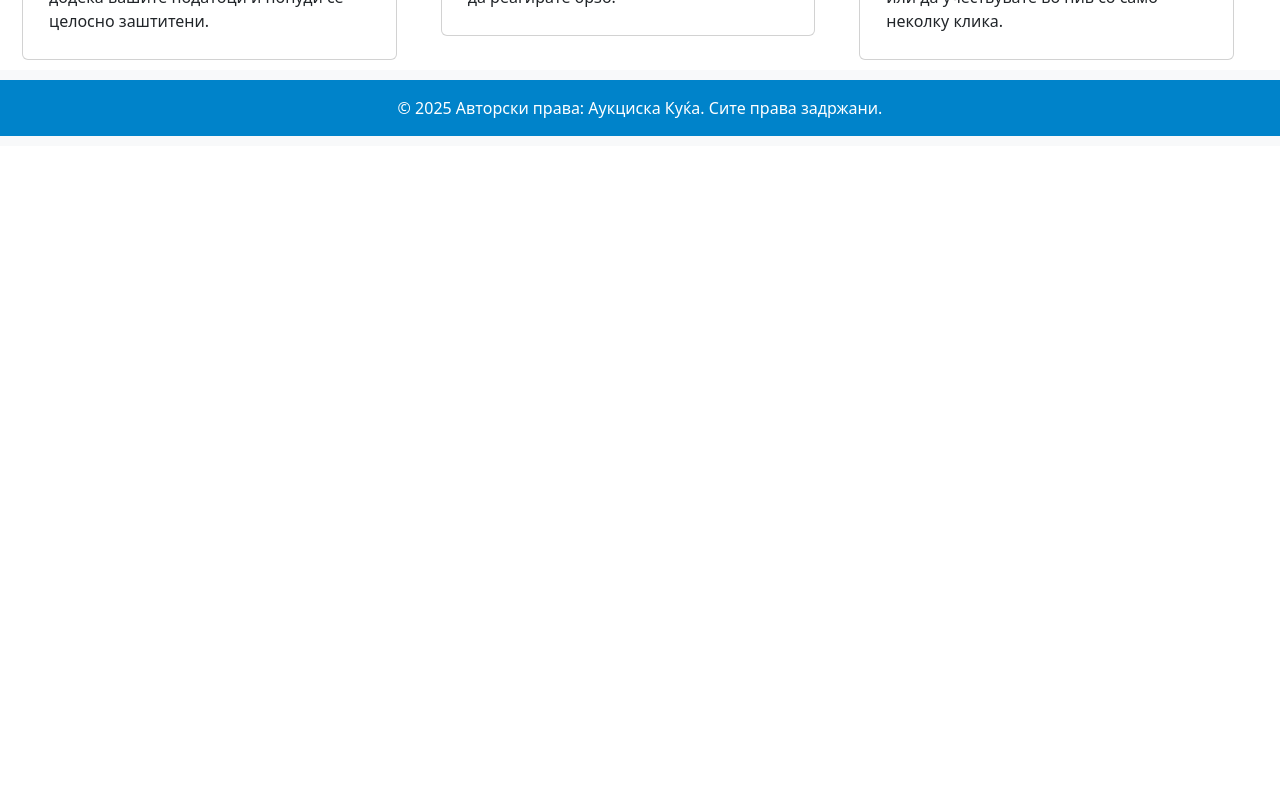
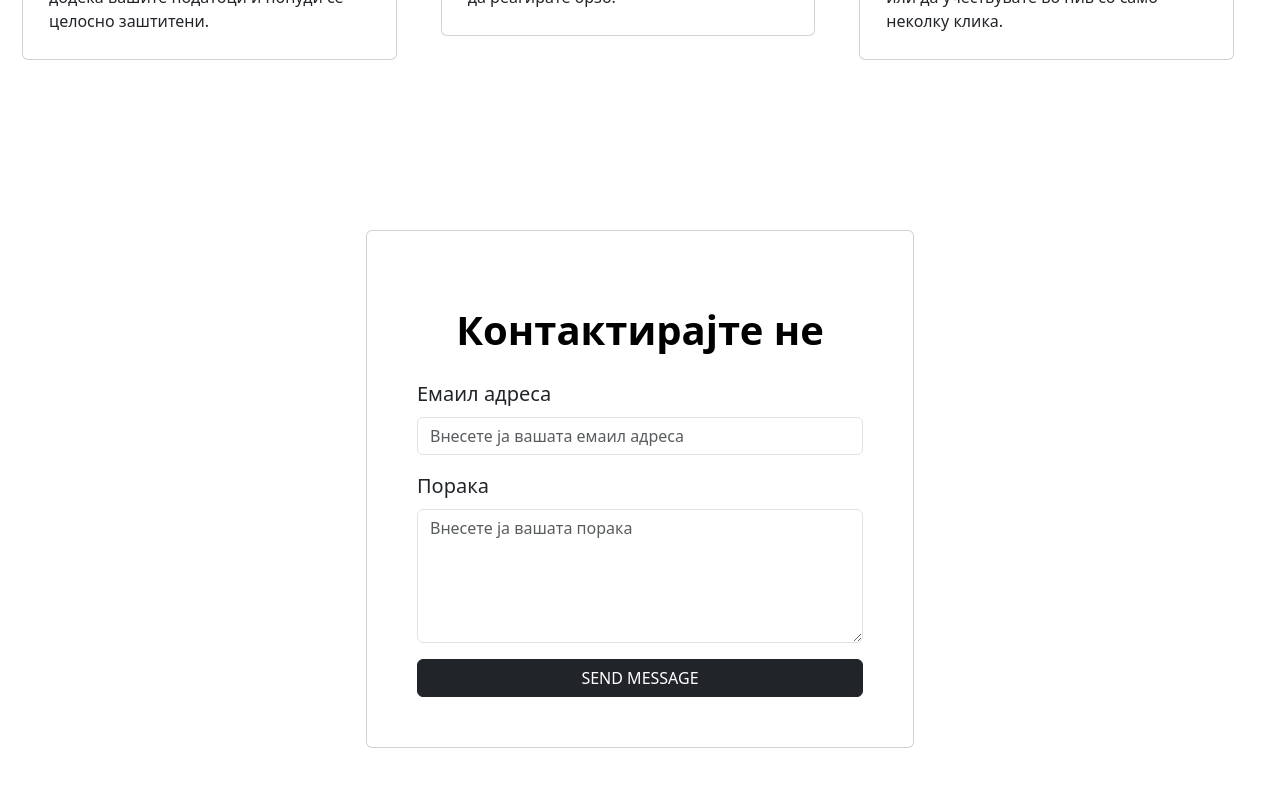
Before and after one commit to martinristow/front-end-auction-house, a React (Vite) app in the folder auction-house/: page / in a window 1280 px wide. Shown: the part 1980-2780 px from the top of the page. Before the commit the page ends 2126 px from the top, so only its background shows below. Built offline with nearby package versions, Linux system fonts and the light colour scheme; sample sign-in values are in the browser's storage.

Commit message:
Added ContactForm

```diff
--- /dev/null
+++ b/auction-house/src/Components/ContactForm.css
@@ -0,0 +1,32 @@
+.center-textt {
+    text-align: center;
+    display: flex;
+    color: #000000;
+    padding: 5px;
+    margin: 20px;
+    justify-content: center;
+    align-items: center;
+    height: 100%;
+    font-weight: bold;
+    font-size: 40px;
+}
+
+.containerForm {
+    width: 60%; /* Постави ширина на 50% */
+    margin: 50px auto; /* Центрирај го контејнерот хоризонтално */
+    padding: 60px; /* Внатрешен простор */
+    box-sizing: border-box; /* Осигурај дека padding се смета во ширината */
+}
+
+
+.button23{
+    width: 100%;
+}
+
+
+.card-form{
+    font-size: 20px;
+    height: 100%;
+    padding: 50px;
+    margin: 50px;
+}
--- /dev/null
+++ b/auction-house/src/Components/ContactForm.jsx
@@ -0,0 +1,36 @@
+import Button from 'react-bootstrap/Button';
+import Form from 'react-bootstrap/Form';
+import Card from 'react-bootstrap/Card';
+import "./ContactForm.css";
+
+function ContactForm() {
+    return (
+        <>
+            <div className="containerForm">
+                <Card className="card-form">
+                    <h1 className="center-textt">Контактирајте не</h1>
+                    <Form>
+                        <Form.Group className="mb-3" controlId="formBasicEmail">
+                            <Form.Label>Емаил адреса</Form.Label>
+                            <Form.Control type="email" placeholder="Внесете ја вашата емаил адреса" />
+                        </Form.Group>
+
+                        <Form.Group className="mb-3" controlId="formBasicMessage">
+                            <Form.Label>Порака</Form.Label>
+                            <Form.Control
+                                as="textarea"
+                                rows={5}
+                                placeholder="Внесете ја вашата порака"
+                            />
+                        </Form.Group>
+                        <Button variant="dark" type="submit" className="button23">
+                            SEND MESSAGE
+                        </Button>
+                    </Form>
+                </Card>
+            </div>
+        </>
+    );
+}
+
+export default ContactForm;
--- a/auction-house/src/Pages/Home.jsx
+++ b/auction-house/src/Pages/Home.jsx
@@ -8,6 +8,7 @@ import Mainfunctionalities from "../Components/Mainfunctionalities.jsx";
 import WhyUseThisPlatform from "../Components/WhyUseThisPlatform.jsx";
 import GroupExample from "../Components/WhyUseThisPlatform.jsx";
 import GridExample from "../Components/WhyUseThisPlatform.jsx";
+import ContactForm from "../Components/ContactForm.jsx";
 
 const Home = () => {
     const navigate = useNavigate();
@@ -27,6 +28,7 @@ const Home = () => {
                {/*<h1>Zdr</h1>*/}
                 <Mainfunctionalities/>
                <WhyUseThisPlatform/>
+               <ContactForm/>
                <Footer />
                {/*<h1>Zdravo</h1>*/}
            </div>
```
